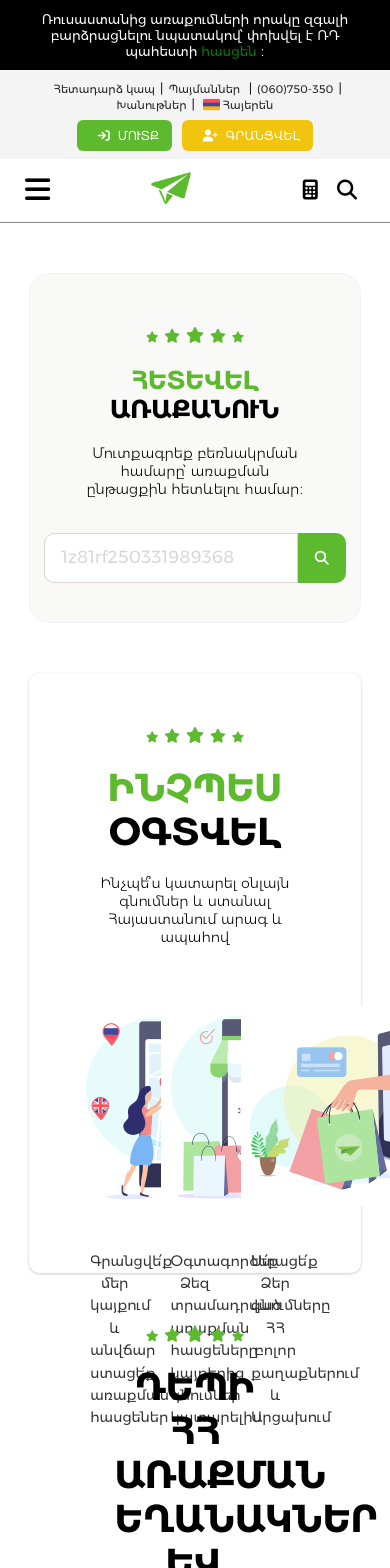
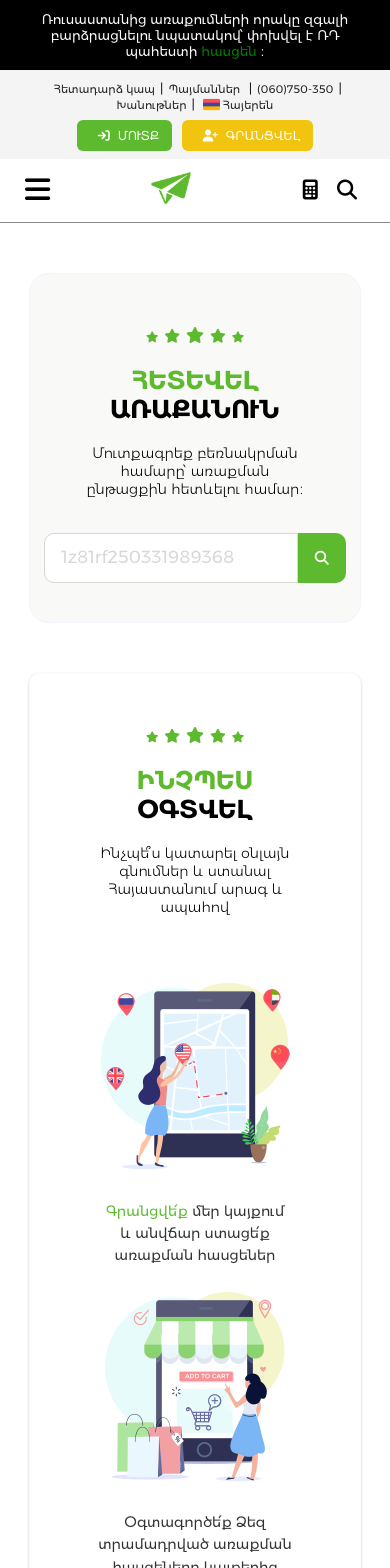
Before and after one commit to petrosyanhovo/react-onex, a React (Create React App) app: page / in a window 390 px wide. Shown: the top 1568 px of the page. Built offline with nearby package versions, Linux system fonts and the light colour scheme; some icons are missing.

Commit message:
Added HowToStart media querries

```diff
--- a/src/components/home/HowToStart/HowToStart.js
+++ b/src/components/home/HowToStart/HowToStart.js
@@ -18,10 +18,10 @@ const HowToStart = () => {
                 <div className="step">
                     <img src={step1} alt="" height={60} width={60} />
                     <p>
-
-                        {/* <Link to = '/register'><a>Գրանցվե՛ք  </a></Link> */}
-                        Գրանցվե՛ք մեր կայքում <br/> և անվճար ստացե՛ք
-                        առաքման հասցեներ
+                        <Link to="/register">
+                            <a>Գրանցվե՛ք </a>
+                        </Link>
+                        մեր կայքում <br /> և անվճար ստացե՛ք առաքման հասցեներ
                     </p>
                 </div>
                 <div className="step">
--- a/src/components/home/HowToStart/howToStart.css
+++ b/src/components/home/HowToStart/howToStart.css
@@ -1,6 +1,6 @@
 .howtostart {
   width: 85%;
-  height: 600px;
+  /* height: 600px; */
   background-color: white;
   border: 1px solid #fcfcfc;
   box-shadow: 0 1px 3px rgba(0, 0, 0, 0.2);
@@ -35,3 +35,43 @@
 .howtostart .steps .step p a {
   color: var(--greenColor);
 }
+
+@media (max-width: 970px) {
+
+  .howtostart .steps {
+    display: flex;
+    flex-wrap: wrap;
+    height: auto;
+  }
+
+  .howtostart .steps .step {
+    width: 100%;
+  }
+
+  .howtostart .steps .step img {
+    margin: 0 auto;
+  }
+}
+
+@media (max-width: 680px) {
+
+  .heading h2 {
+    font-size: 32px;
+  }
+}
+
+@media (max-width: 500px) {
+
+  .heading h2 {
+    font-size: 24px;
+  }
+
+}
+
+@media (max-width: 320px) {
+
+  .heading h2 {
+    font-size: 18px;
+  }
+
+}
```
